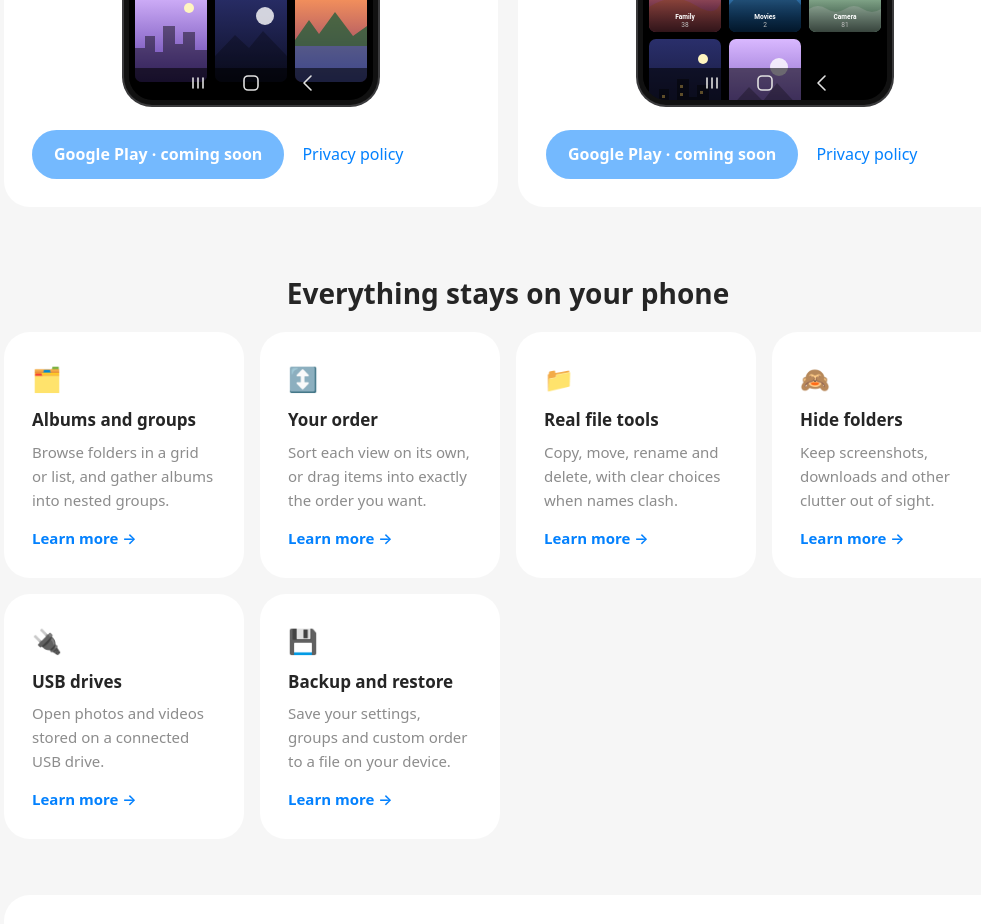
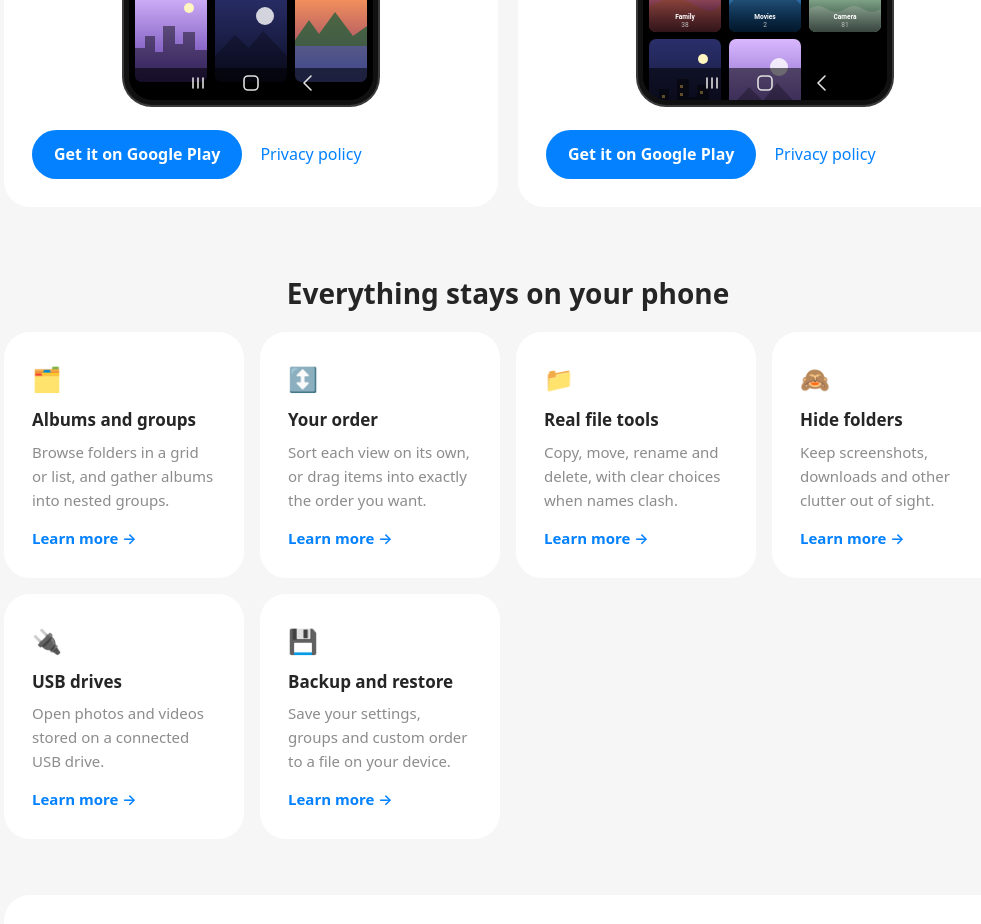
Before and after one commit to Pamartinez/solo-gallery, a plain HTML site: page index.html in a window 1280 px wide. Shown: the part 980-1904 px from the top of the page, without its empty margins (132-1113 px from the left). Drawn offline with Linux system fonts and the light colour scheme.

Commit message:
Link Google Play download buttons to the store listings
Co-Authored-By: Claude Opus 5.5 <noreply@anthropic.com>

```diff
--- a/index.html
+++ b/index.html
@@ -31,7 +31,7 @@
         </div>
         <img class="mock" src="assets/mock-photos.svg" alt="Illustration of the Solo Photos album grid">
         <div class="app-links">
-          <a class="btn" aria-disabled="true" href="#">Google Play &middot; coming soon</a>
+          <a class="btn" href="https://play.google.com/store/apps/details?id=com.pamartinez.solo.photos" target="_blank" rel="noopener">Get it on Google Play</a>
           <a href="photos/privacy.html">Privacy policy</a>
         </div>
       </article>
@@ -43,7 +43,7 @@
         </div>
         <img class="mock" src="assets/mock-videos.svg" alt="Illustration of the Solo Videos grid">
         <div class="app-links">
-          <a class="btn" aria-disabled="true" href="#">Google Play &middot; coming soon</a>
+          <a class="btn" href="https://play.google.com/store/apps/details?id=com.pamartinez.solo.videos" target="_blank" rel="noopener">Get it on Google Play</a>
           <a href="videos/privacy.html">Privacy policy</a>
         </div>
       </article>
```
